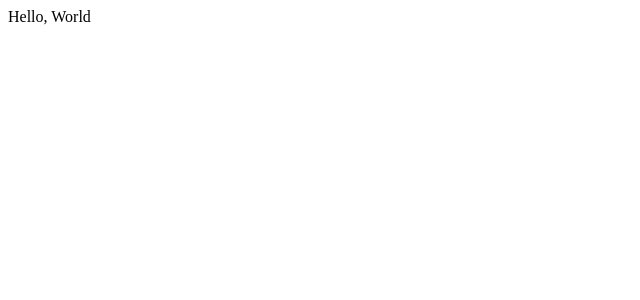
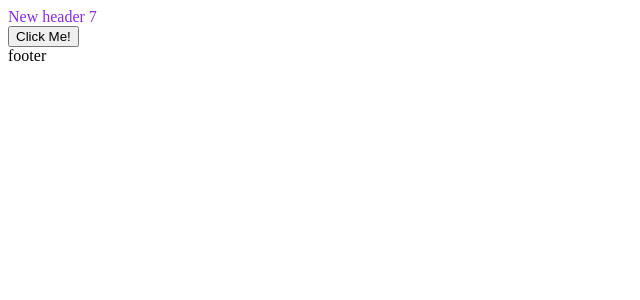
Before and after one commit to ElenaYakubovskaya/englishCards, a React app: page / in a window 1280 px wide. Shown: the top 300 px of the page, without its empty margins (0-640 px from the left). Built offline with nearby package versions, Linux system fonts and the light colour scheme.

Commit message:
lesson 2

```diff
--- a/package.json
+++ b/package.json
@@ -21,11 +21,15 @@
     "@babel/core": "^7.17.0",
     "@babel/preset-env": "^7.16.11",
     "@babel/preset-react": "^7.16.7",
+    "@reduxjs/toolkit": "^1.7.2",
     "babel": "^6.23.0",
     "babel-loader": "^8.2.3",
+    "css-loader": "^6.6.0",
     "html-webpack-plugin": "^5.5.0",
+    "node-sass": "^7.0.1",
     "react": "^17.0.2",
     "react-dom": "^17.0.2",
+    "style-loader": "^3.3.1",
     "webpack": "^5.68.0",
     "webpack-dev-server": "^4.7.3"
   },
--- a/src/App.jsx
+++ b/src/App.jsx
@@ -1,13 +1,10 @@
 import React from 'react';
+import MainLayout from './Layouts/MainLayout/MainLayout';
+import './styles/globalStyles.css';
 
 class App extends React.Component {
-  constructor(props) {
-    super(props);
-    this.state = { change: true };
-  }
-
   render() {
-    return <div>Hello, World</div>;
+    return <MainLayout />;
   }
 }
 
--- /dev/null
+++ b/src/Components/CardLesson/CardLesson.jsx
@@ -0,0 +1,15 @@
+import React from 'react';
+
+class CardLesson extends React.PureComponent {
+  render() {
+    return (
+      <div className={'cardLesson'}>
+        <div className={'header'}>{this.props.cardName}</div>
+
+        <div className={'footer'}>{this.props.cardDescription}</div>
+      </div>
+    );
+  }
+}
+
+export default CardLesson;
--- /dev/null
+++ b/src/Layouts/MainLayout/MainLayout.jsx
@@ -0,0 +1,41 @@
+import React from 'react';
+import CardLesson from '../../Components/CardLesson/CardLesson';
+
+class MainLayout extends React.Component {
+  constructor(props) {
+    super(props);
+
+    this.state = {
+      headerText: 'English cards for Starter',
+      footerText: 'footer',
+    };
+    this.counter = 0;
+  }
+  changeText = () => {
+    this.setState({ headerText: 'New header' });
+  };
+
+  componentDidMount() {
+    this.intervalID = setInterval(() => {
+      this.counter++;
+      this.setState({ headerText: `New header ${this.counter}` });
+    }, 1000);
+  }
+
+  componentWillUnmount() {
+    clearInterval(this.intervalID);
+  }
+
+  render() {
+    return (
+      <div className={'layout'}>
+        <div className={'header'}>{this.state.headerText}</div>
+        <button onClick={this.changeText}>Click Me!</button>
+        <CardLesson className={'render-me'} />
+        <div className={'footer'}>{this.state.footerText}</div>
+      </div>
+    );
+  }
+}
+
+export default MainLayout;
--- /dev/null
+++ b/src/styles/globalStyles.css
@@ -0,0 +1,3 @@
+.header {
+  color: blueviolet;
+}
--- a/webpack.config.js
+++ b/webpack.config.js
@@ -30,6 +30,16 @@ module.exports = {
         exclude: /node_modules/,
         use: ['babel-loader'],
       },
+      {
+        test: /\.(css)$/,
+        exclude: /node_modules/,
+        use: ['style-loader'],
+      },
+      {
+        test: /\.(css)$/,
+        exclude: /node_modules/,
+        use: ['css-loader'],
+      },
     ],
   },
   resolve: {
@@ -37,6 +47,6 @@ module.exports = {
       path.resolve(__dirname, 'src'),
       path.resolve(__dirname, 'node_modules'),
     ],
-    extensions: ['.web.js', '.mjs', '.js', '.json', 'web.jsx', '.jsx'],
+    extensions: ['.web.js', '.mjs', '.js', '.json', 'web.jsx', '.jsx', '.css'],
   },
 };
```
Also changed, not shown: src/Layouts/MainLayout/Components/Header/Header.jsx (added), 1 other file (tests, documents, lock files or other folders).
